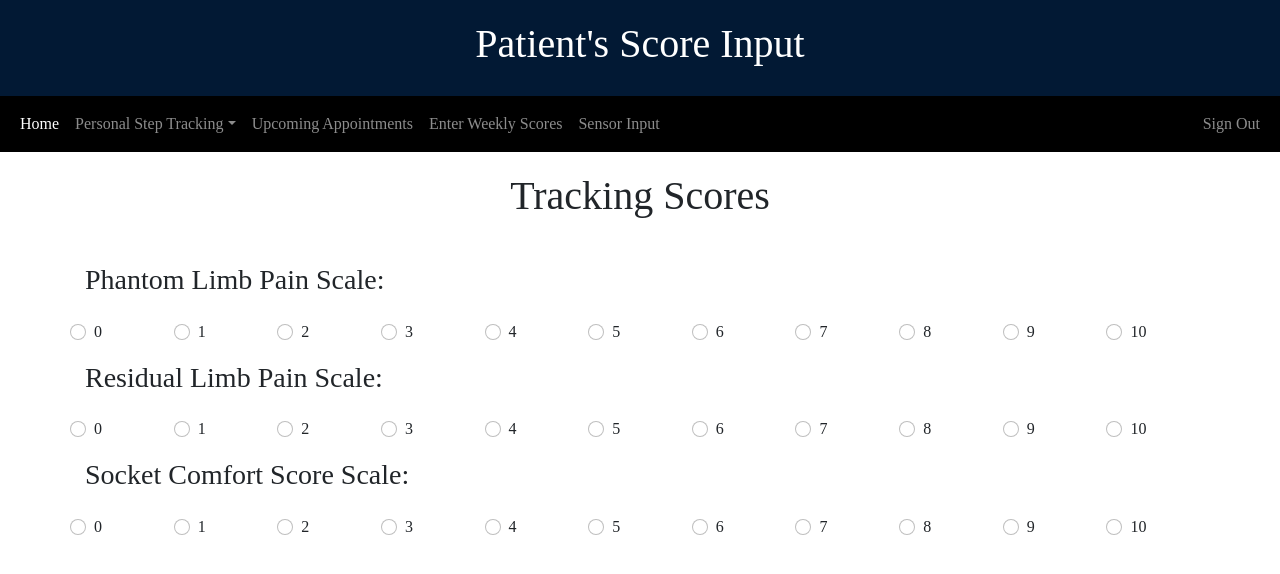
After one commit to DarthJagger/LowerLimbLoss, a Django app: page /Enter_Scores in a window 1280 px wide. The commit adds this page. Shown: the top 574 px of the page. Run offline with Django 4.2, Linux system fonts and the light colour scheme.

```diff
--- a/Main_Aplication/templates/Base_Template.html
+++ b/Main_Aplication/templates/Base_Template.html
@@ -18,10 +18,6 @@
             font-size: 25px;
         }
 
-        .content {
-            padding: 16px;
-            text-align: center;
-        }
 
     </style>
 </head>
@@ -44,6 +40,7 @@
         <li class="nav-item">
           <a class="nav-link active" href="javascript:void(0)">Home</a>
         </li>
+          {% block nav %}
         <li class="nav-item dropdown">
             <a href="#" class="nav-link dropdown-toggle" data-bs-toggle="dropdown">Steps in Detail</a>
             <div class="dropdown-menu bg-dark" >
@@ -54,9 +51,6 @@
                 <a href="#" class="dropdown-item text-light">Prosthetic Rehabilitation</a>
             </div>
         </li>
-        <li class="nav-item">
-          <a class="nav-link" href="javascript:void(0)">About</a>
-        </li>
       </ul>
         <ul class="navbar-nav navbar-right">
             <li class="nav-item">
@@ -66,32 +60,79 @@
                 <a href="/SignUp" class="nav-link " href="javascript:void(0)">Sign Up</a>
             </li>
         </ul>
+        {% endblock %}
     </div>
   </div>
 </nav>
 
 
 
+{% block content %}
 
-<div class ="content">
-    {% block content %}
-        <h1>General Lower Limb Amputation Information</h1>
+    <div class="container-lg">
+        <div class="row justify-content-center" style="padding: 25px">
+            <div class="col align-self-center">
+                <h1 class="text-center ">General Lower Limb Amputation Information</h1>
+            </div>
+        </div>
+        <div class="row justify-content-start" style="padding: 15px">
+            <div class="col-7 align-self-start">
+                <h3 class="text-start">1. Postsurgical Stabilization</h3>
+                <p>Temporary filler View.. Lorem ipsum dolor sit amet, illum
+                    definitiones no quo, maluisset concludaturque et eum, altera
+                    fabulas ut quo. Atqui causae gloriatur ius te, id agam omnis evertitur
+                    eum. Affert laboramus repudiandae nec et. Inciderint efficiantur his ad.
+                    Eum no molestiae voluptatibus.</p>
+            </div>
+        </div>
+        <div class="row justify-content-center" style="padding: 15px">
+            <div class="col-7 align-self-center">
+                <h3 class="text-center">2. Preprosthetic Rehabilitation</h3>
+                <p class="text-center">Temporary filler View.. Lorem ipsum dolor sit amet, illum
+                    definitiones no quo, maluisset concludaturque et eum, altera
+                    fabulas ut quo. Atqui causae gloriatur ius te, id agam omnis evertitur
+                    eum. Affert laboramus repudiandae nec et. Inciderint efficiantur his ad.
+                    Eum no molestiae voluptatibus.</p>
+            </div>
+        </div>
+        <div class="row justify-content-end" style="padding: 15px">
+            <div class="col-7 align-self-end">
+                <h3 class="text-end">3. Limb Healing &  Maturation</h3>
+                <p class="text-end">Temporary filler View.. Lorem ipsum dolor sit amet, illum
+                    definitiones no quo, maluisset concludaturque et eum, altera
+                    fabulas ut quo. Atqui causae gloriatur ius te, id agam omnis evertitur
+                    eum. Affert laboramus repudiandae nec et. Inciderint efficiantur his ad.
+                    Eum no molestiae voluptatibus.</p>
+            </div>
+        </div>
+        <div class="row justify-content-center" style="padding: 15px">
+            <div class="col-7 align-self-center">
+                <h3 class="text-center">4. Prosthetic Fitting</h3>
+                <p class="text-center">Temporary filler View.. Lorem ipsum dolor sit amet, illum
+                    definitiones no quo, maluisset concludaturque et eum, altera
+                    fabulas ut quo. Atqui causae gloriatur ius te, id agam omnis evertitur
+                    eum. Affert laboramus repudiandae nec et. Inciderint efficiantur his ad.
+                    Eum no molestiae voluptatibus.</p>
+            </div>
+        </div>
+        <div class="row justify-content-start" style="padding: 15px">
+            <div class="col-7 align-self-start">
+                <h3 class="text-start">5. Prosthetic Rehabilitation</h3>
+                <p class="text-start">Temporary filler View.. Lorem ipsum dolor sit amet, illum
+                    definitiones no quo, maluisset concludaturque et eum, altera
+                    fabulas ut quo. Atqui causae gloriatur ius te, id agam omnis evertitur
+                    eum. Affert laboramus repudiandae nec et. Inciderint efficiantur his ad.
+                    Eum no molestiae voluptatibus.</p>
+            </div>
+        </div>
 
-        <h1>General Lower Limb Amputation Information</h1>
-        <h1>General Lower Limb Amputation Information</h1>
-        <h1>General Lower Limb Amputation Information</h1>
-        <h1>General Lower Limb Amputation Information</h1>
-        <h1>General Lower Limb Amputation Information</h1>
-        <h1>General Lower Limb Amputation Information</h1>
-        <h1>General Lower Limb Amputation Information</h1>
-        <h1>General Lower Limb Amputation Information</h1>
-        <h1>General Lower Limb Amputation Information</h1>
-        <h1>General Lower Limb Amputation Information</h1>
-        <h1>General Lower Limb Amputation Information</h1>
-        <h1>General Lower Limb Amputation Information</h1>
+    </div>
 
 
-    {% endblock %}
-</div>
+
+
+
+
+{% endblock %}
 </body>
 </html>
--- a/Main_Aplication/templates/Create-Account.html
+++ b/Main_Aplication/templates/Create-Account.html
@@ -68,7 +68,7 @@
         <div class="form-group">
             <!-- <button href="/" type="submit" class="btn btn-secondary btn-block">Create</button> -->
         </div>
-        <a class="btn btn-secondary" href="/home" role="button">Create</a>
+        <a class="btn btn-secondary" href="/Patient" role="button">Create</a>
 
     </form>
 </div>
--- /dev/null
+++ b/Main_Aplication/templates/Patient_enter_scores.html
@@ -0,0 +1,163 @@
+{% extends "Patient_page_template.html" %}
+
+{% block title %} Score Input {% endblock %}
+
+{% block header %}
+    <h1>Patient's Score Input</h1>
+{% endblock %}
+
+{% block content %}
+
+    <div class="container-lg">
+        <h1 class="text-center" style="padding: 20px">Tracking Scores</h1>
+        <form>
+            <div class="row">
+
+                    <h3 class="text-start" style="padding: 15px">Phantom Limb Pain Scale:</h3>
+                    <div class=" col form-check form-check-inline">
+                        <input class="form-check-input" type="radio" name="PLP" id="PLP0" value=0>
+                        <label class="form-check-label" for="PLP0">0</label>
+                    </div>
+                    <div class="col form-check form-check-inline">
+                        <input class="form-check-input" type="radio" name="PLP" id="PLP1" value=1>
+                        <label class="form-check-label" for="PLP1">1</label>
+                    </div>
+                    <div class="col form-check form-check-inline">
+                        <input class="form-check-input" type="radio" name="PLP" id="PLP2" value=2>
+                        <label class="form-check-label" for="PLP2">2</label>
+                    </div>
+                    <div class="col form-check form-check-inline">
+                        <input class="form-check-input" type="radio" name="PLP" id="PLP3" value=3>
+                        <label class="form-check-label" for="PLP3">3</label>
+                    </div>
+                    <div class="col form-check form-check-inline">
+                        <input class="form-check-input" type="radio" name="PLP" id="PLP4" value=4>
+                        <label class="form-check-label" for="PLP4">4</label>
+                    </div>
+                    <div class="col form-check form-check-inline">
+                        <input class="form-check-input" type="radio" name="PLP" id="PLP5" value=5>
+                        <label class="form-check-label" for="PLP5">5</label>
+                    </div>
+                    <div class="col form-check form-check-inline">
+                        <input class="form-check-input" type="radio" name="PLP" id="PLP6" value=6>
+                        <label class="form-check-label" for="PLP6">6</label>
+                    </div>
+                    <div class="col form-check form-check-inline">
+                        <input class="form-check-input" type="radio" name="PLP" id="PLP7" value=7>
+                        <label class="form-check-label" for="PLP7">7</label>
+                    </div>
+                    <div class="col form-check form-check-inline">
+                        <input class="form-check-input" type="radio" name="PLP" id="PLP8" value=8>
+                        <label class="form-check-label" for="PLP8">8</label>
+                    </div>
+                    <div class="col form-check form-check-inline">
+                        <input class="form-check-input" type="radio" name="PLP" id="PLP9" value=9>
+                        <label class="form-check-label" for="PLP9">9</label>
+                    </div>
+                    <div class="col form-check form-check-inline">
+                        <input class="form-check-input" type="radio" name="PLP" id="PLP10" value=10>
+                        <label class="form-check-label" for="PLP10">10</label>
+                    </div>
+            </div>
+
+            <div class="row">
+                    <h3 class="text-start" style="padding: 15px">Residual Limb Pain Scale:</h3>
+                    <div class=" col form-check form-check-inline">
+                        <input class="form-check-input" type="radio" name="RLP" id="RLP0" value=0>
+                        <label class="form-check-label" for="RLP0">0</label>
+                    </div>
+                    <div class="col form-check form-check-inline">
+                        <input class="form-check-input" type="radio" name="RLP" id="RLP1" value=1>
+                        <label class="form-check-label" for="RLP1">1</label>
+                    </div>
+                    <div class="col form-check form-check-inline">
+                        <input class="form-check-input" type="radio" name="RLP" id="RLP2" value=2>
+                        <label class="form-check-label" for="RLP2">2</label>
+                    </div>
+                    <div class="col form-check form-check-inline">
+                        <input class="form-check-input" type="radio" name="RLP" id="RLP3" value=3>
+                        <label class="form-check-label" for="RLP3">3</label>
+                    </div>
+                    <div class="col form-check form-check-inline">
+                        <input class="form-check-input" type="radio" name="RLP" id="RLP4" value=4>
+                        <label class="form-check-label" for="RLP4">4</label>
+                    </div>
+                    <div class="col form-check form-check-inline">
+                        <input class="form-check-input" type="radio" name="RLP" id="RLP5" value=5>
+                        <label class="form-check-label" for="RLP5">5</label>
+                    </div>
+                    <div class="col form-check form-check-inline">
+                        <input class="form-check-input" type="radio" name="RLP" id="RLP6" value=6>
+                        <label class="form-check-label" for="RLP6">6</label>
+                    </div>
+                    <div class="col form-check form-check-inline">
+                        <input class="form-check-input" type="radio" name="RLP" id="RLP7" value=7>
+                        <label class="form-check-label" for="RLP7">7</label>
+                    </div>
+                    <div class="col form-check form-check-inline">
+                        <input class="form-check-input" type="radio" name="RLP" id="RLP8" value=8>
+                        <label class="form-check-label" for="RLP8">8</label>
+                    </div>
+                    <div class="col form-check form-check-inline">
+                        <input class="form-check-input" type="radio" name="RLP" id="RLP9" value=9>
+                        <label class="form-check-label" for="RLP9">9</label>
+                    </div>
+                    <div class="col form-check form-check-inline">
+                        <input class="form-check-input" type="radio" name="RLP" id="RLP10" value=10>
+                        <label class="form-check-label" for="RLP10">10</label>
+                    </div>
+            </div>
+
+            <div class="row">
+                    <h3 class="text-start" style="padding: 15px">Socket Comfort Score Scale:</h3>
+                    <div class=" col form-check form-check-inline">
+                        <input class="form-check-input" type="radio" name="SCS" id="SCS0" value=0>
+                        <label class="form-check-label" for="SCS0">0</label>
+                    </div>
+                    <div class="col form-check form-check-inline">
+                        <input class="form-check-input" type="radio" name="SCS" id="SCS1" value=1>
+                        <label class="form-check-label" for="SCS1">1</label>
+                    </div>
+                    <div class="col form-check form-check-inline">
+                        <input class="form-check-input" type="radio" name="SCS" id="SCS2" value=2>
+                        <label class="form-check-label" for="SCS2">2</label>
+                    </div>
+                    <div class="col form-check form-check-inline">
+                        <input class="form-check-input" type="radio" name="SCS" id="SCS3" value=3>
+                        <label class="form-check-label" for="SCS3">3</label>
+                    </div>
+                    <div class="col form-check form-check-inline">
+                        <input class="form-check-input" type="radio" name="SCS" id="SCS4" value=4>
+                        <label class="form-check-label" for="SCS4">4</label>
+                    </div>
+                    <div class="col form-check form-check-inline">
+                        <input class="form-check-input" type="radio" name="SCS" id="SCS5" value=5>
+                        <label class="form-check-label" for="SCS5">5</label>
+                    </div>
+                    <div class="col form-check form-check-inline">
+                        <input class="form-check-input" type="radio" name="SCS" id="SCS6" value=6>
+                        <label class="form-check-label" for="SCS6">6</label>
+                    </div>
+                    <div class="col form-check form-check-inline">
+                        <input class="form-check-input" type="radio" name="SCS" id="SCS7" value=7>
+                        <label class="form-check-label" for="SCS7">7</label>
+                    </div>
+                    <div class="col form-check form-check-inline">
+                        <input class="form-check-input" type="radio" name="SCS" id="SCS8" value=8>
+                        <label class="form-check-label" for="SCS8">8</label>
+                    </div>
+                    <div class="col form-check form-check-inline">
+                        <input class="form-check-input" type="radio" name="SCS" id="SCS9" value=9>
+                        <label class="form-check-label" for="SCS9">9</label>
+                    </div>
+                    <div class="col form-check form-check-inline">
+                        <input class="form-check-input" type="radio" name="SCS" id="SCS10" value=10>
+                        <label class="form-check-label" for="SCS10">10</label>
+                    </div>
+            </div>
+
+
+        </form>
+    </div>
+
+{% endblock %}
--- /dev/null
+++ b/Main_Aplication/templates/Patient_page_template.html
@@ -0,0 +1,42 @@
+{% extends "Base_Template.html" %}
+{% block title %} Patient's Homepage {% endblock %}
+
+{% block header %}
+    <h1>Tracking for "Patient"</h1>
+{% endblock %}
+
+{% block nav %}
+    <li class="nav-item dropdown">
+        <a href="#" class="nav-link dropdown-toggle" data-bs-toggle="dropdown">Personal Step Tracking</a>
+        <div class="dropdown-menu bg-dark" >
+            <a href="#" class="dropdown-item text-light">1. Postsurgical Stabilization</a>
+            <a href="#" class="dropdown-item text-light">2. Preprosthetic Rehabilitation</a>
+            <a href="#" class="dropdown-item text-light">3. Limb Healing &  Maturation</a>
+            <a href="#" class="dropdown-item text-light">4. Prosthetic Fitting</a>
+            <a href="#" class="dropdown-item text-light">5. Prosthetic Rehabilitation</a>
+        </div>
+    </li>
+    <li class="nav-item">
+          <a class="nav-link" href="javascript:void(0)">Upcoming Appointments</a>
+    </li>
+    <li class="nav-item">
+          <a class="nav-link" href="/Enter_Scores">Enter Weekly Scores</a>
+    </li>
+    <li class="nav-item">
+          <a class="nav-link" href="javascript:void(0)">Sensor Input</a>
+    </li>
+
+    </ul>
+    <ul class="navbar-nav navbar-right">
+        <li class="nav-item">
+            <a href="/home" class="nav-link" href="javascript:void(0)">Sign Out</a>
+        </li>
+    </ul>
+
+{% endblock %}
+
+
+{% block content %}
+
+
+{% endblock %}
--- a/Main_Aplication/templates/sign-in.html
+++ b/Main_Aplication/templates/sign-in.html
@@ -59,7 +59,7 @@
         <div class="form-group">
           <!--  <button href="/" type="submit" class="btn btn-secondary btn-block">Log in</button> -->
         </div>
-        <a class="btn btn-secondary" href="/home" role="button">Log in</a>
+        <a class="btn btn-secondary" href="/Patient" role="button">Log in</a>
         <p class="text-center" style=""><a href="#" style="color: white">Forgot Password?</a></p>
         <p class="text-center"><a href="/SignUp" style="color: white">Create an Account</a></p>
     </form>
--- a/Main_Aplication/urls.py
+++ b/Main_Aplication/urls.py
@@ -9,6 +9,8 @@ urlpatterns = [
     path("home/", views.nav, name="Navigation"),
     path("SignIn", views.SignIn, name="Navigation"),
     path("SignUp", views.SignUp, name="Navigation"),
+    path("Patient", views.Patient, name="Navigation"),
+    path("Enter_Scores", views.Enter_scores, name="Navigation"),
 
 
 
--- a/Main_Aplication/views.py
+++ b/Main_Aplication/views.py
@@ -10,6 +10,12 @@ def SignIn(request):
     return render(request, "sign-in.html")
 def SignUp(request):
     return render(request, "Create-Account.html")
+
+def Patient(request):
+    return render(request, "Patient_page_template.html")
+
+def Enter_scores(request):
+    return render(request, "Patient_enter_scores.html")
 
 """
 
```
